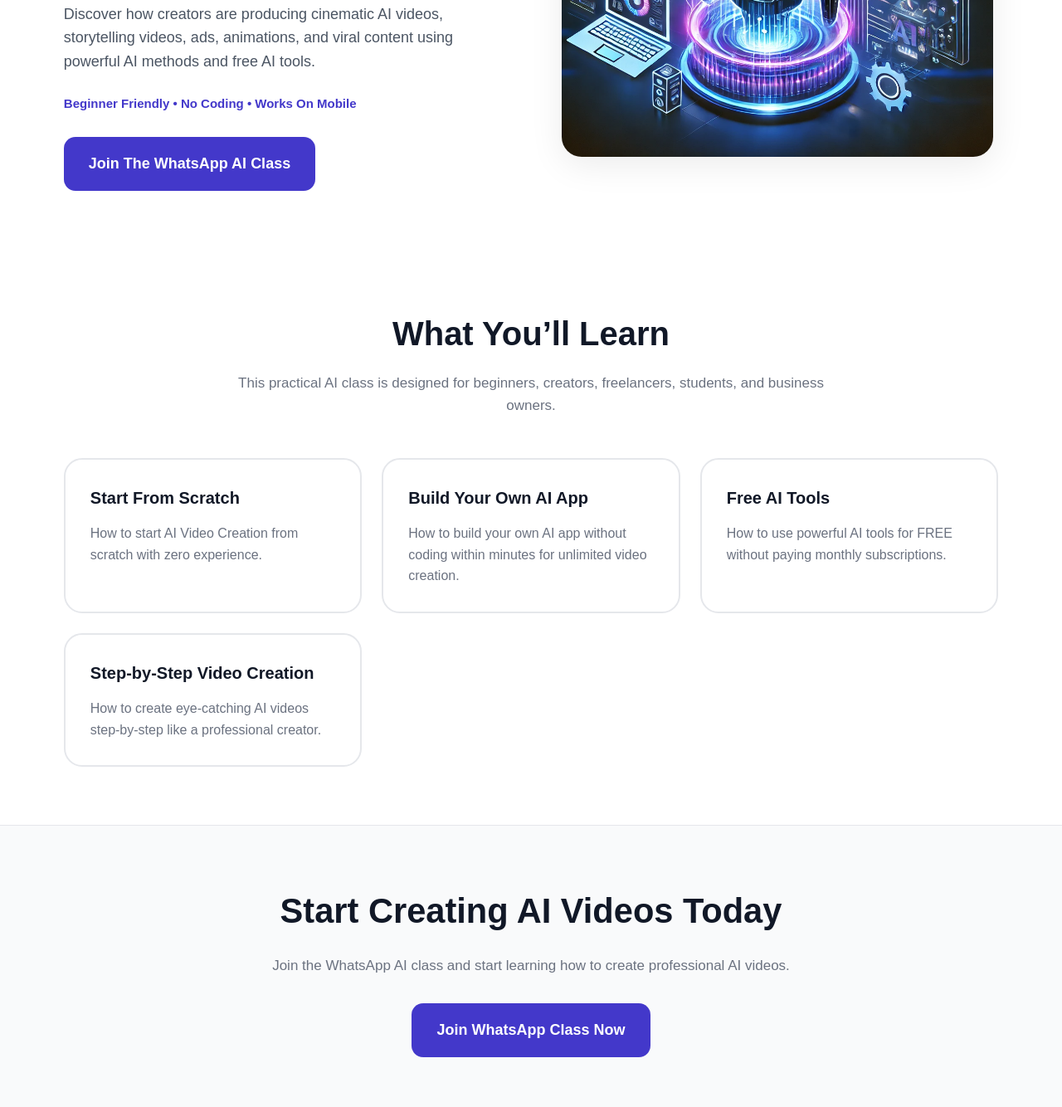
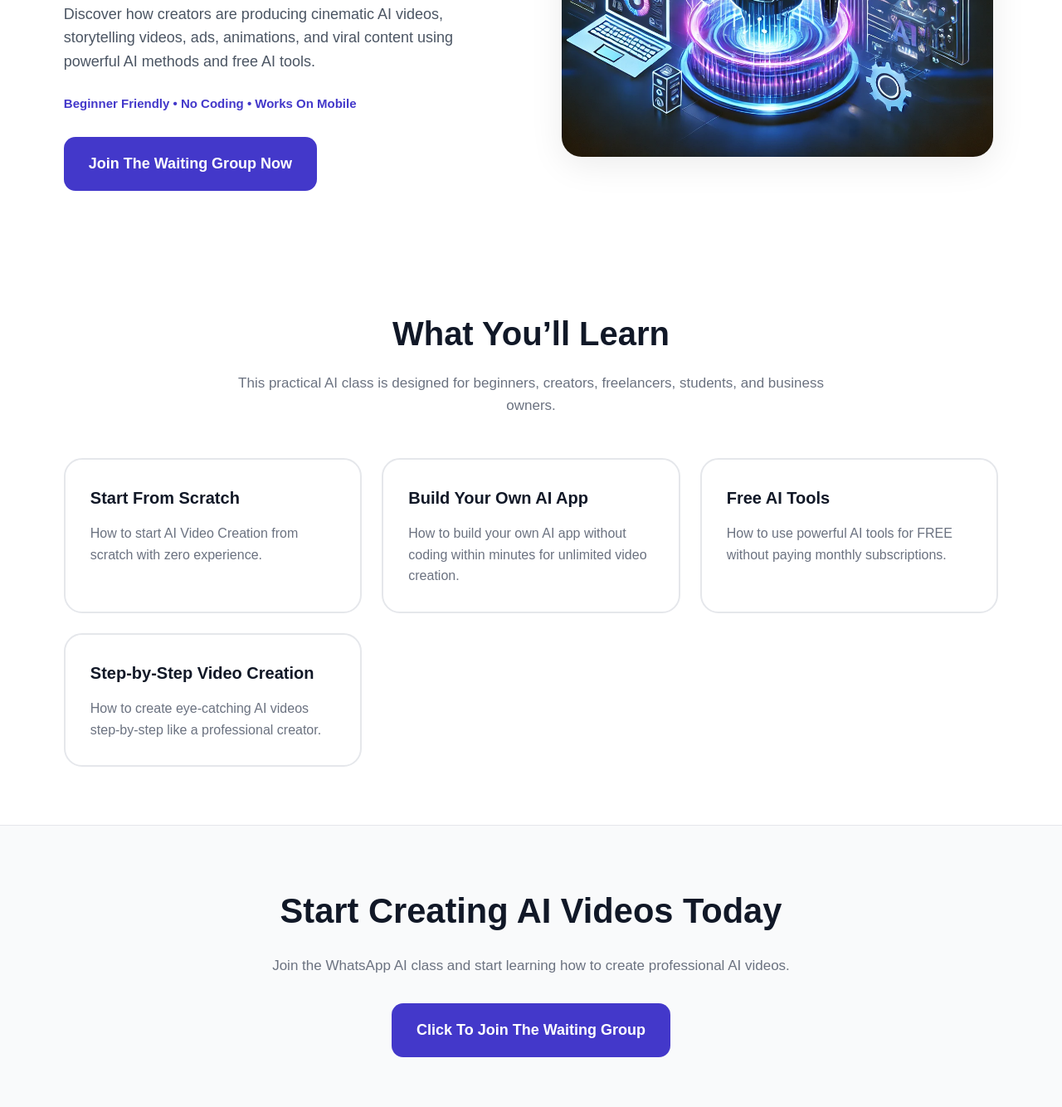
Before and after one commit to Luckysunday-git/aivideos, a plain HTML site: page index.html in a window 1280 px wide. Shown: the part 526-1860 px from the top of the page at 83% size. Drawn offline with Linux system fonts and the light colour scheme.

```diff
--- a/index.html
+++ b/index.html
@@ -383,7 +383,7 @@
           target="_blank"
           class="cta-btn"
         >
-          Join The WhatsApp AI Class
+          Join The Waiting Group Now
         </a>
       </div>
 
@@ -451,7 +451,7 @@
         target="_blank"
         class="cta-btn"
       >
-        Join WhatsApp Class Now
+        Click To Join The Waiting Group
       </a>
     </section>
 
@@ -470,7 +470,7 @@
         href="https://chat.whatsapp.com/LAweQi5W6mJ38aiCGmwThG?s=cl&p=a&mlu=3"
         target="_blank"
       >
-        Join WhatsApp Class
+        Join The Waiting Group
       </a>
     </div>
   </body>
```
